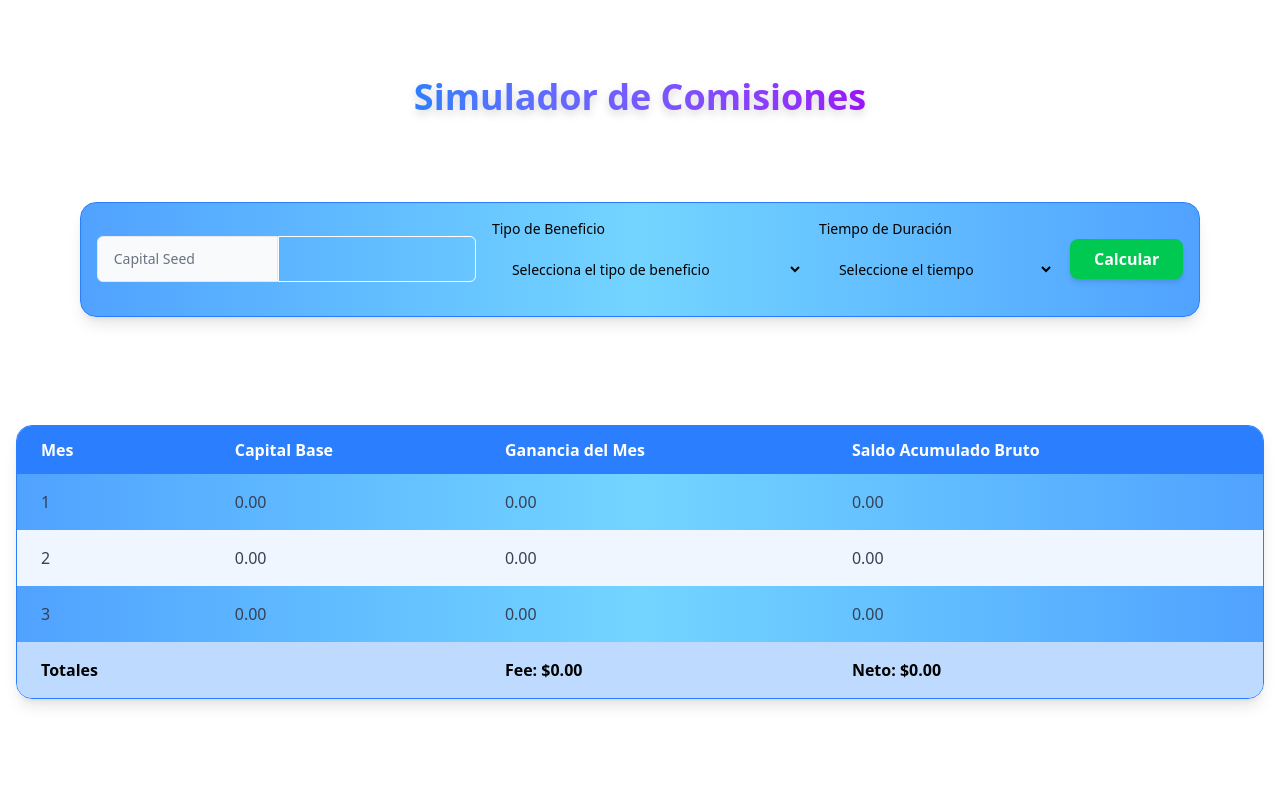
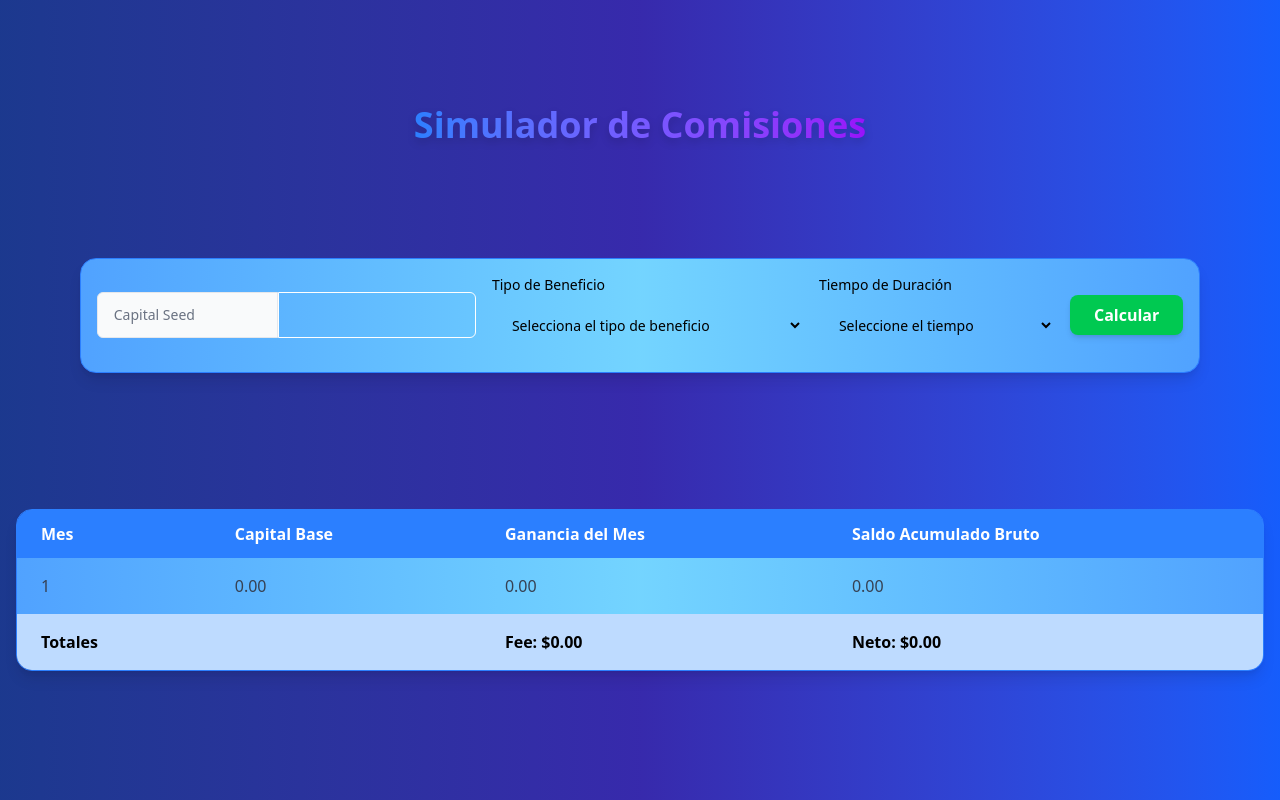
Before and after one commit to jcdev92/simulador-de-comisiones, a React (Vite) app: page / in a window 1280 px wide. Built offline with nearby package versions, Linux system fonts and the light colour scheme.

Commit message:
perf(estilos): :zap: mejoras de estilos

```diff
--- a/src/App.tsx
+++ b/src/App.tsx
@@ -5,7 +5,7 @@ function App() {
 
   return (
     <>
-      <div className='w-full h-screen'>
+      <div className='w-full h-fit md:h-screen bg-gradient-to-r from-blue-900 via-indigo-800 to-blue-600'>
         <CommissionSimulator />
       </div>
     </>
--- a/src/components/Table/TableSection.tsx
+++ b/src/components/Table/TableSection.tsx
@@ -15,10 +15,9 @@ export const TableSection = () => {
     "Saldo Acumulado Bruto"
   ];
 
-  // Construimos la fila de resumen. Puedes ajustar el orden y contenido según tu diseño.
   const summaryRow = [
-    "Totales",         // O podrías dejarla vacía si prefieres
-    "",                // Espacio para dejar celdas vacías
+    "Totales",
+    "",
     `Fee: $${fee}`,
     `Neto: $${net}`
   ];
--- a/src/data/data.ts
+++ b/src/data/data.ts
@@ -3,7 +3,7 @@ export const initialState = {
   // Datos entren del formulario de simulación
   simulationForm: {
     capitalSeed: 0,            // Capital semilla ingresado por el usuario (número)
-    duration: 3,               // Duración elegida (3, 6, 9 o 12 meses; valor numérico)
+    duration: 1,               // Duración elegida (3, 6, 9 o 12 meses; valor numérico)
     benefitType: 'simple',     // Tipo de beneficio: 'simple' o 'compound'
   },
   // Resultado de la simulación mes a mes
--- a/src/hooks/useCalculations.ts
+++ b/src/hooks/useCalculations.ts
@@ -8,37 +8,44 @@ export interface SimulationForm {
 
 export function useCalculations(simulationForm: SimulationForm) {
   return useMemo(() => {
+
     const { capitalSeed, duration, benefitType } = simulationForm;
+    const numericCapitalSeed = Number(capitalSeed) || 0;
 
-    // Mapeo de duración a porcentaje mensual
+    if (numericCapitalSeed <= 0) {
+      return {
+        calculatedRows: [["1", "0.00", "0.00", "0.00"]],
+        fee: "0.00",
+        net: "0.00",
+      };
+    }
+
     const monthlyPercentages: Record<number, number> = {
       3: 1,
       6: 2,
       9: 3,
       12: 4,
     };
-    const monthlyRate = monthlyPercentages[duration] / 100; // Ejemplo: 0.01, 0.02, ...
+    const monthlyRate = monthlyPercentages[duration] / 100;
 
     const calculatedRows: string[][] = [];
     let finalAccumulated = 0;
 
     if (benefitType === 'simple') {
-      // Para beneficio simple, el cálculo de ganancia usa siempre el capital semilla
-      let accumulated = capitalSeed;
+      let accumulated = numericCapitalSeed;
       for (let month = 1; month <= duration; month++) {
-        const gain = capitalSeed * monthlyRate;
+        const gain = numericCapitalSeed * monthlyRate;
         accumulated += gain;
         calculatedRows.push([
           month.toString(),
-          capitalSeed.toFixed(2),
+          numericCapitalSeed.toFixed(2),
           gain.toFixed(2),
           accumulated.toFixed(2),
         ]);
       }
       finalAccumulated = accumulated;
     } else if (benefitType === 'compound') {
-      // Para interés compuesto, cada mes la base se actualiza con el acumulado
-      let base = capitalSeed;
+      let base = numericCapitalSeed;
       for (let month = 1; month <= duration; month++) {
         const gain = base * monthlyRate;
         const accumulated = base + gain;
@@ -48,24 +55,22 @@ export function useCalculations(simulationForm: SimulationForm) {
           gain.toFixed(2),
           accumulated.toFixed(2),
         ]);
-        base = accumulated; // Se actualiza la base para el siguiente mes
+        base = accumulated;
       }
       finalAccumulated = base;
     }
 
-    // Determinar el fee según el capital semilla
     let feeRate = 0;
-    if (capitalSeed >= 1 && capitalSeed <= 1000) {
+    if (numericCapitalSeed >= 1 && numericCapitalSeed <= 1000) {
       feeRate = 0.02;
-    } else if (capitalSeed >= 1001 && capitalSeed <= 10000) {
+    } else if (numericCapitalSeed >= 1001 && numericCapitalSeed <= 10000) {
       feeRate = 0.01;
-    } else if (capitalSeed >= 10001 && capitalSeed <= 50000) {
+    } else if (numericCapitalSeed >= 10001 && numericCapitalSeed <= 50000) {
       feeRate = 0.005;
-    } else if (capitalSeed > 50000) {
+    } else if (numericCapitalSeed > 50000) {
       feeRate = 0.0025;
     }
 
-    // El fee se calcula sobre el total acumulado (capital semilla + ganancias)
     const fee = finalAccumulated * feeRate;
     const net = finalAccumulated - fee;
 
```
